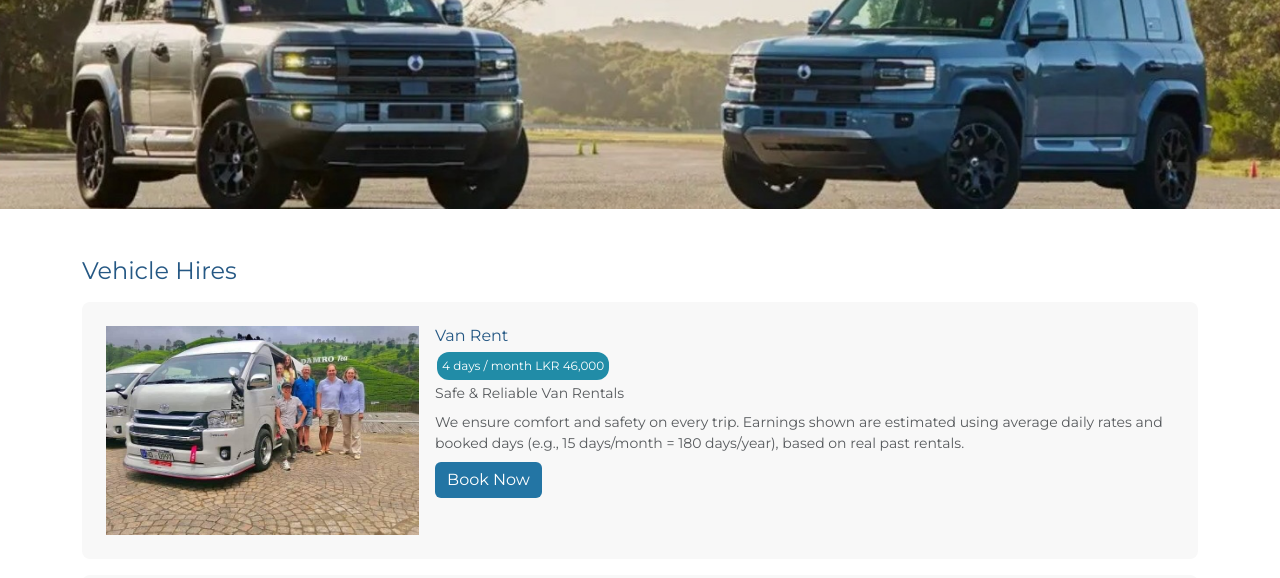
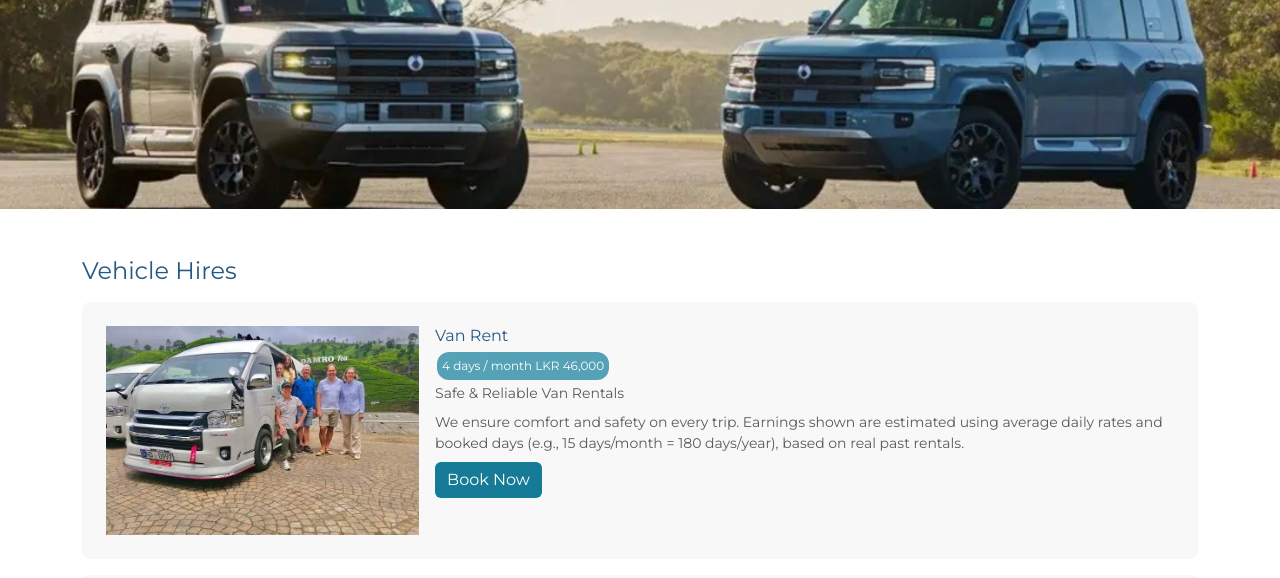
Before and after one commit to hashini2016/Travel-Agency-Website, a plain HTML site: page vehicle.html in a window 1280 px wide. Shown: the part 222-800 px from the top of the page. Drawn offline with nearby package versions, Linux system fonts and the light colour scheme.

Commit message:
vehicle packages background color change

```diff
--- a/style.css
+++ b/style.css
@@ -108,7 +108,7 @@ body{
 
 /* all buttons */
 .btn {
-  background-color: #2375a4;  /* blue background */
+  background-color: #167b97;  /* blue background */
   color: white;            /* white text */
   border: none;            /* remove border */
 }
--- a/vehicle.html
+++ b/vehicle.html
@@ -21,7 +21,7 @@
 
 <style>
   .button {
-  background-color: #218ca7; /* Green */
+  background-color: #55a2b6;
   border: none;
   color: white;
   padding: 5px;
```
